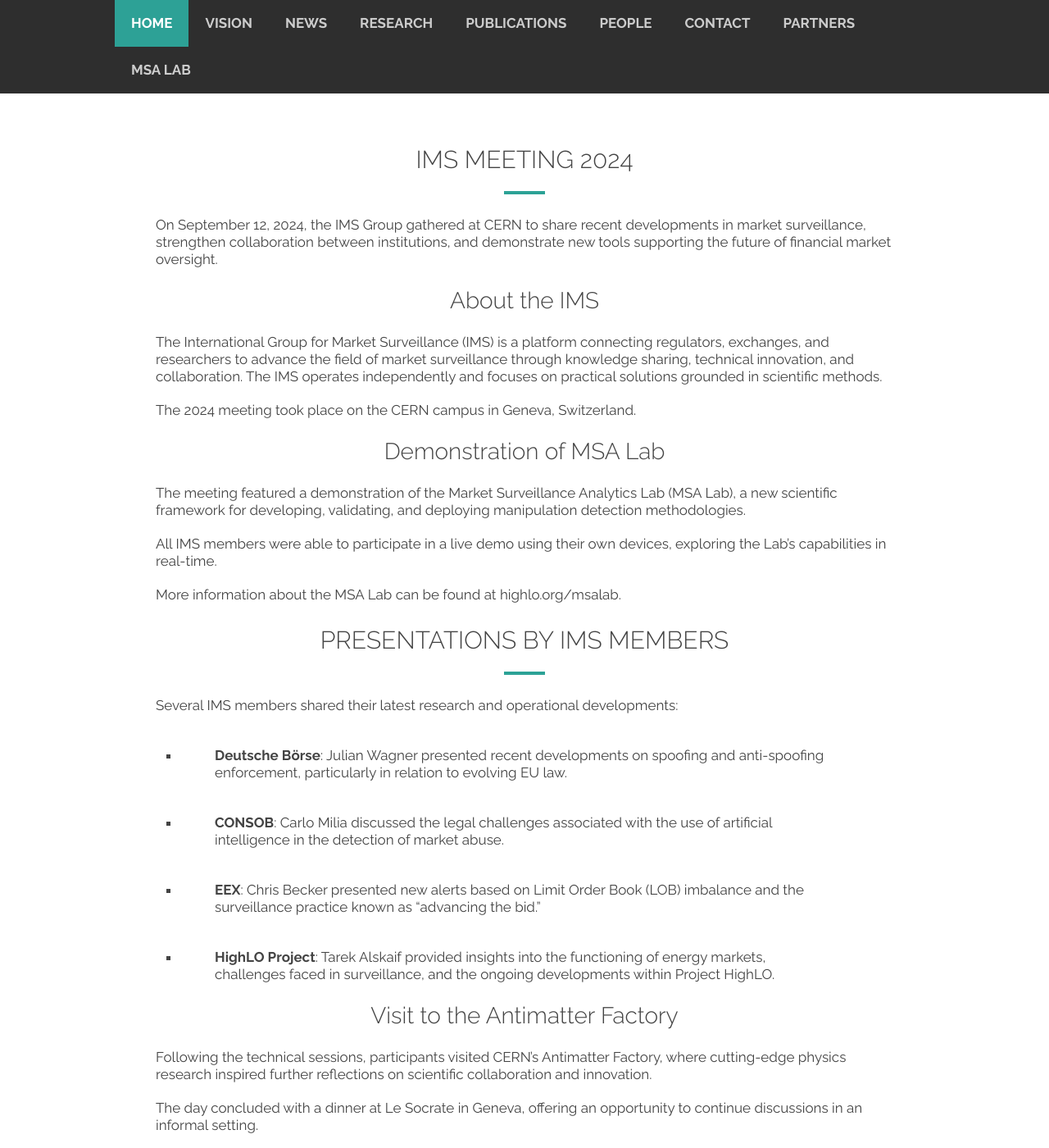
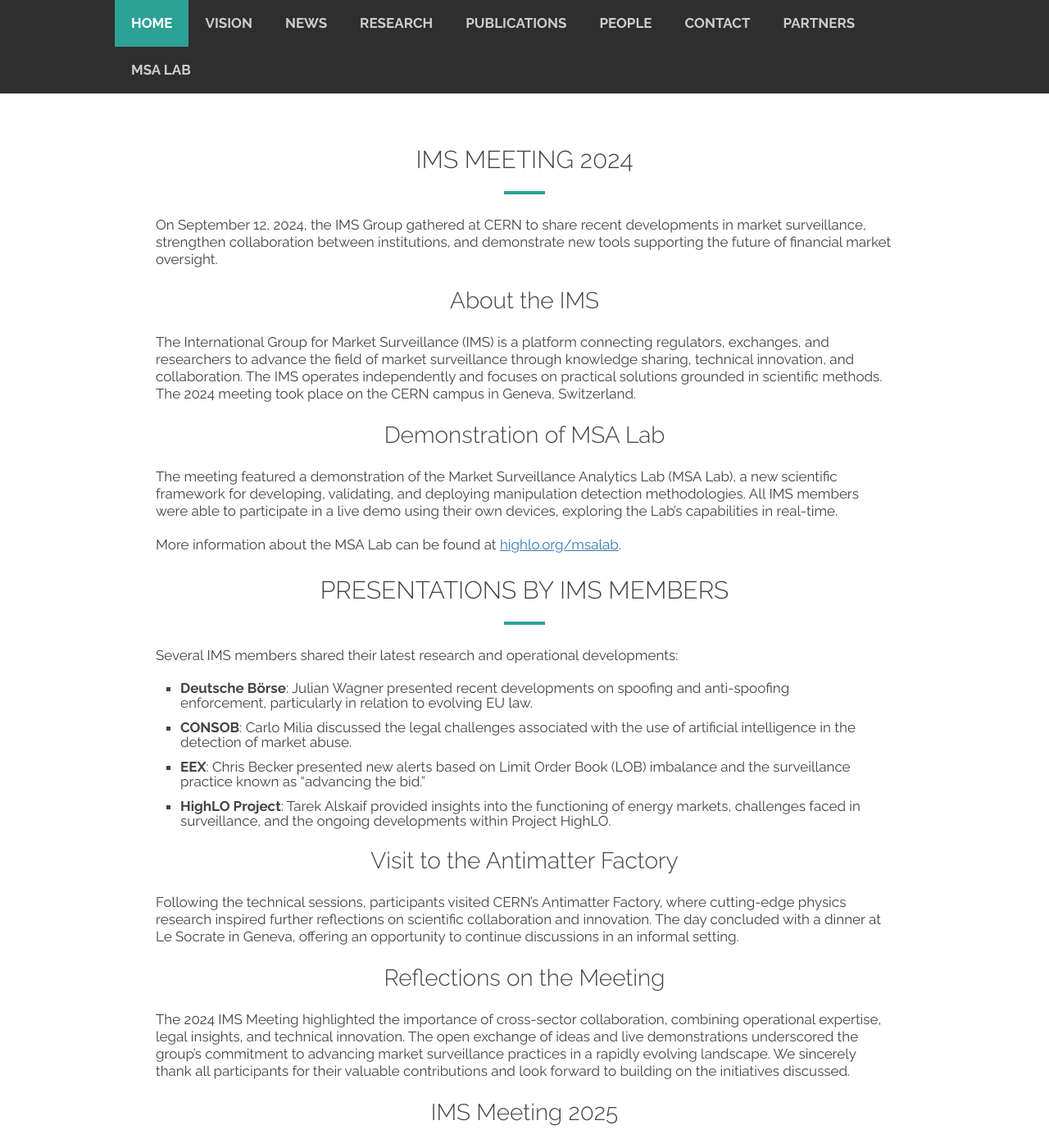
Before and after one commit to HighLO/highlo.github.io, a Jekyll site: the page built from ims2024.md, in a window 1280 px wide and 1400 px high. Shown: the whole window at 82% size. Built offline with Jekyll 4.4.1, drawn with Linux system fonts in a browser that asks for light colours; nearby versions of some CDN libraries; comment, search, counter and statistics services are not loaded; some of the changed lines change nothing that is shown; some of the changed text lies outside the part shown.

Commit message:
update layout IMS meeting post

```diff
--- a/ims2024.md
+++ b/ims2024.md
@@ -1,5 +1,5 @@
 ---
-title: "IMS Visit"
+title: "IMS Meeting 2024"
 layout: subpage
 bg: bggray
 ---
@@ -10,41 +10,30 @@
 
 ## About the IMS
 
-The International Group for Market Surveillance (IMS) is a platform connecting regulators, exchanges, and researchers to advance the field of market surveillance through knowledge sharing, technical innovation, and collaboration. The IMS operates independently and focuses on practical solutions grounded in scientific methods.
-
-The 2024 meeting took place on the CERN campus in Geneva, Switzerland.
+The International Group for Market Surveillance (IMS) is a platform connecting regulators, exchanges, and researchers to advance the field of market surveillance through knowledge sharing, technical innovation, and collaboration. The IMS operates independently and focuses on practical solutions grounded in scientific methods. The 2024 meeting took place on the CERN campus in Geneva, Switzerland.
 
 ## Demonstration of MSA Lab
 
-The meeting featured a demonstration of the Market Surveillance Analytics Lab (MSA Lab), a new scientific framework for developing, validating, and deploying manipulation detection methodologies.
+The meeting featured a demonstration of the Market Surveillance Analytics Lab (MSA Lab), a new scientific framework for developing, validating, and deploying manipulation detection methodologies. All IMS members were able to participate in a live demo using their own devices, exploring the Lab's capabilities in real-time.
 
-All IMS members were able to participate in a live demo using their own devices, exploring the Lab's capabilities in real-time.
-
-More information about the MSA Lab can be found at highlo.org/msalab.
+More information about the MSA Lab can be found at [highlo.org/msalab](https://highlo.org/msalab).
 
 # Presentations by IMS Members
 
 Several IMS members shared their latest research and operational developments:
 
 * **Deutsche Börse**: Julian Wagner presented recent developments on spoofing and anti-spoofing enforcement, particularly in relation to evolving EU law.
-
 * **CONSOB**: Carlo Milia discussed the legal challenges associated with the use of artificial intelligence in the detection of market abuse.
-
 * **EEX**: Chris Becker presented new alerts based on Limit Order Book (LOB) imbalance and the surveillance practice known as "advancing the bid."
-
 * **HighLO Project**: Tarek Alskaif provided insights into the functioning of energy markets, challenges faced in surveillance, and the ongoing developments within Project HighLO.
 
 ## Visit to the Antimatter Factory
 
-Following the technical sessions, participants visited CERN's Antimatter Factory, where cutting-edge physics research inspired further reflections on scientific collaboration and innovation.
-
-The day concluded with a dinner at Le Socrate in Geneva, offering an opportunity to continue discussions in an informal setting.
+Following the technical sessions, participants visited CERN's Antimatter Factory, where cutting-edge physics research inspired further reflections on scientific collaboration and innovation. The day concluded with a dinner at Le Socrate in Geneva, offering an opportunity to continue discussions in an informal setting.
 
 ## Reflections on the Meeting
 
-The 2024 IMS Meeting highlighted the importance of cross-sector collaboration, combining operational expertise, legal insights, and technical innovation. The open exchange of ideas and live demonstrations underscored the group's commitment to advancing market surveillance practices in a rapidly evolving landscape.
-
-We sincerely thank all participants for their valuable contributions and look forward to building on the initiatives discussed.
+The 2024 IMS Meeting highlighted the importance of cross-sector collaboration, combining operational expertise, legal insights, and technical innovation. The open exchange of ideas and live demonstrations underscored the group's commitment to advancing market surveillance practices in a rapidly evolving landscape. We sincerely thank all participants for their valuable contributions and look forward to building on the initiatives discussed.
 
 ## IMS Meeting 2025
 
```
